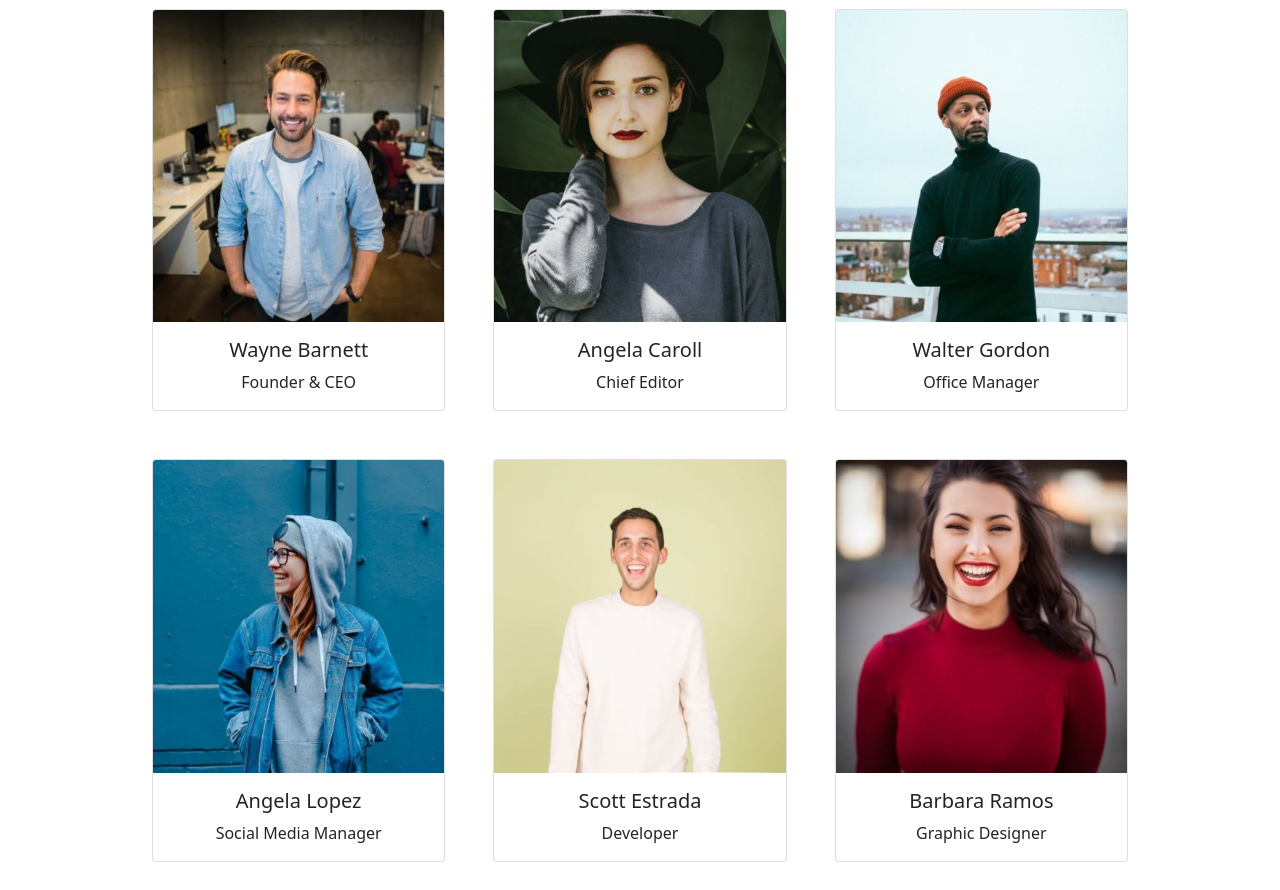
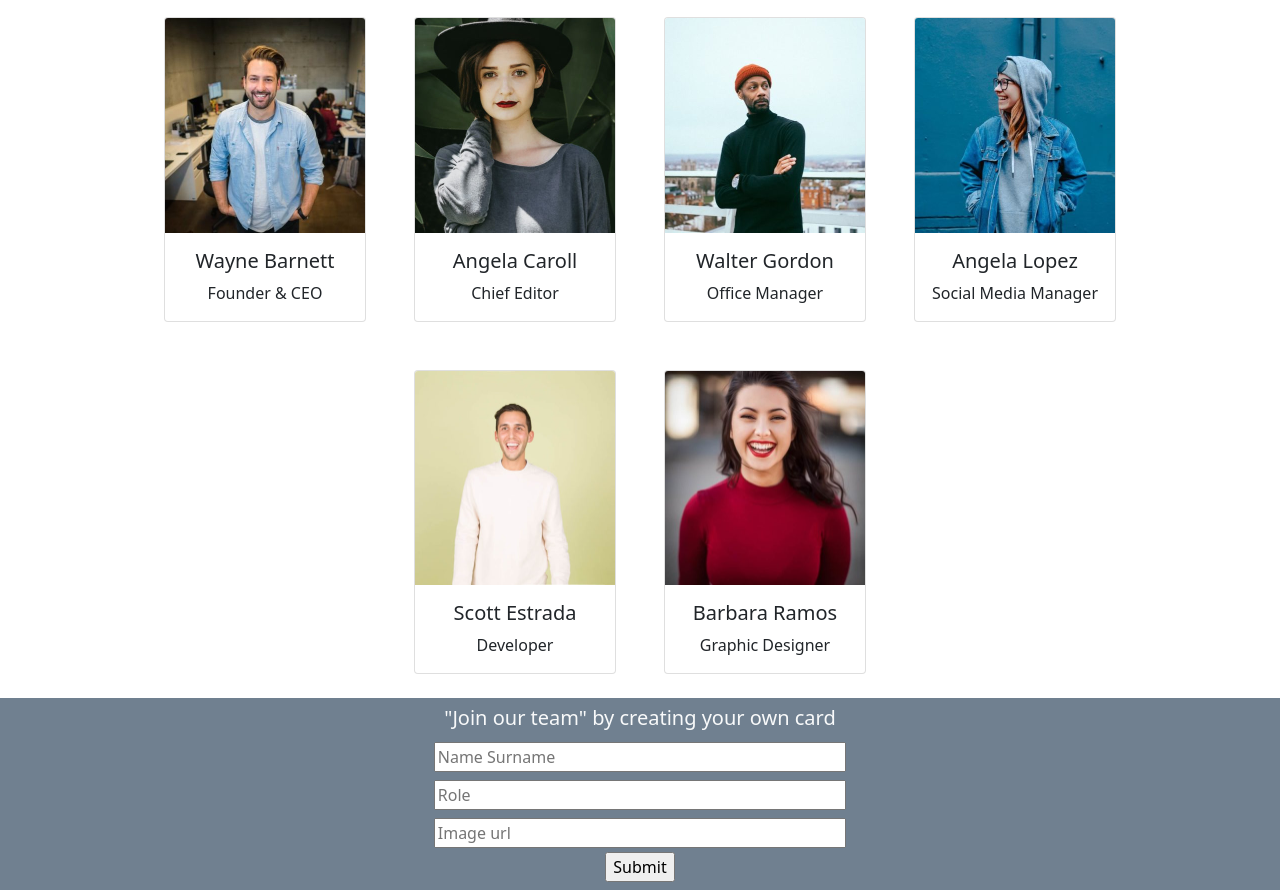
Before and after one commit to andrea-prina/js-our-team, a plain HTML site: page index.html in a window 1280 px wide. Shown: the part 71-961 px from the top of the page. Drawn offline with nearby package versions, Linux system fonts and the light colour scheme.

Commit message:
EXTRA: form per aggiungere card

```diff
--- a/css/style.css
+++ b/css/style.css
@@ -1,9 +1,17 @@
+:root {
+    --main-color1 : slategray;
+}
+
+.ms_bgc1 {
+    background-color: var(--main-color1);
+}
+
 .ms_container {
     width: 80%;
     margin: 0 auto;
 }
 
 .ms_card-size {
-    width: calc((100% - 1.5rem * 2 * 3) / 3);
+    width: calc((100% - 1.5rem * 2 * 4) / 4);
     margin: 1.5rem;
 }
--- a/index.html
+++ b/index.html
@@ -11,11 +11,37 @@
     <title>Our team</title>
 </head>
 <body>
-
-    <h1 class="text-center">Meet our team</h1>
-    <div class="ms_container d-flex flex-wrap">
-            <!-- Team member cards will be dynamically inserted here -->
-    </div>
+    <header class="p-1 ms_bgc1">
+        <div class="container">
+            <div class="row">
+                <h1 class="text-center text-light">Meet our team</h1>
+            </div>
+        </div>
+    </header>
+    <main>
+        <div class="container-fluid">
+            <div class="row">
+            </div>
+            <div class="row">
+                <div class="ms_container d-flex flex-wrap justify-content-center">
+                        <!-- Team member cards will be dynamically inserted here -->
+                </div>
+            </div>
+        </div>
+    </main>
+    <footer class="ms_bgc1">
+        <div class="container p-2">
+            <div class="row">
+                <div class="col-6 offset-3 d-flex flex-column align-items-center">
+                    <h5 class="text-light">"Join our team" by creating your own card</h5>
+                    <input type="text" id="name-surname" class="w-75 m-1" placeholder="Name Surname">
+                    <input type="text" id="role" class="w-75 m-1" placeholder="Role">
+                    <input type="text" id="img-src" class="w-75 m-1" placeholder="Image url">
+                    <input type="button" id="submit-card-button" value="Submit">
+                </div>
+            </div>
+        </div>
+    </footer>
     <script src="./js/main.js"></script>
 </body>
 </html>
--- a/js/main.js
+++ b/js/main.js
@@ -36,18 +36,38 @@ const teamCardsWrapper = document.querySelector(".ms_container");
 
 
 for (i=0; i < teamMembers.length; i++){
+    const imageSource = `./img/${teamMembers[i].image}`;
+    createMemberCard(teamCardsWrapper, teamMembers[i].nameAndSurname, teamMembers[i].role, imageSource)
+}
+
+
+const nameInput = document.getElementById("name-surname");
+const roleInput = document.getElementById("role");
+const imgInput = document.getElementById("img-src");
+const submitCardBtn = document.getElementById("submit-card-button");
+
+submitCardBtn.addEventListener("click", function(){
+    console.log(nameInput.value);
+    console.log(roleInput.value);
+    console.log(imgInput.value);
+    if(nameInput.value != "" && roleInput.value != "" && imgInput.value != ""){
+        const nameInputValue = nameInput.value;
+        const roleInputValue = roleInput.value;
+        const imgInputValue = imgInput.value;
+        createMemberCard(teamCardsWrapper, nameInputValue, roleInputValue, imgInputValue);
+    }
+
+})
+
+
+
+function createMemberCard (parentHtmlElement, memberName, memberRole, memberImgSource){
     const memberCard = document.createElement("div");
     memberCard.classList.add("card", "ms_card-size", "text-center");
-
-    const imageSource = `./img/${teamMembers[i].image}`;
-    memberCard.innerHTML = `<img src="${imageSource}" class="card-img-top" alt="...">
+    memberCard.innerHTML = `<img src="${memberImgSource}" class="card-img-top" alt="...">
                             <div class="card-body">
-                                <h5 class="card-title">${teamMembers[i].nameAndSurname}</h5>
-                                <p class="card-text">${teamMembers[i].role}</p>
+                                <h5 class="card-title">${memberName}</h5>
+                                <p class="card-text">${memberRole}</p>
                             </div>`;
-    teamCardsWrapper.append(memberCard);
+    parentHtmlElement.append(memberCard);
 }
-
-// memberCard.innerHTML = `<img src="${imageSource}"></img>
-// <h2>${teamMembers[i].nameAndSurname}</h2>
-// <h5>${teamMembers[i].role}</h5>`;
```
